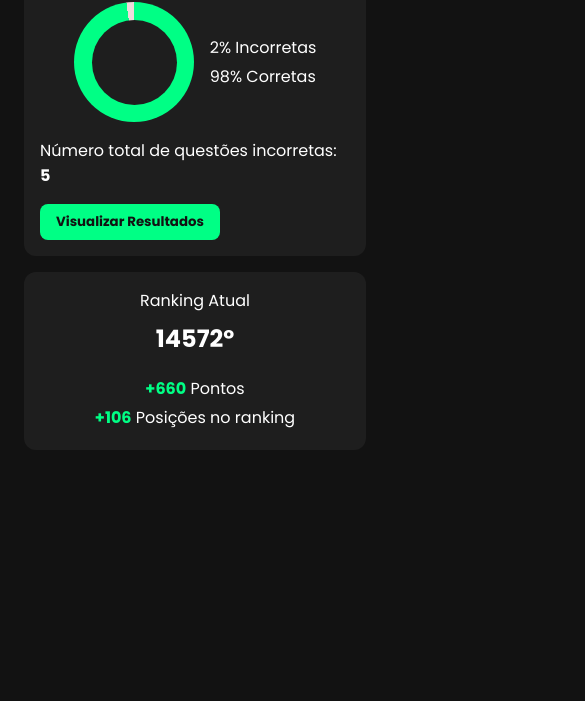
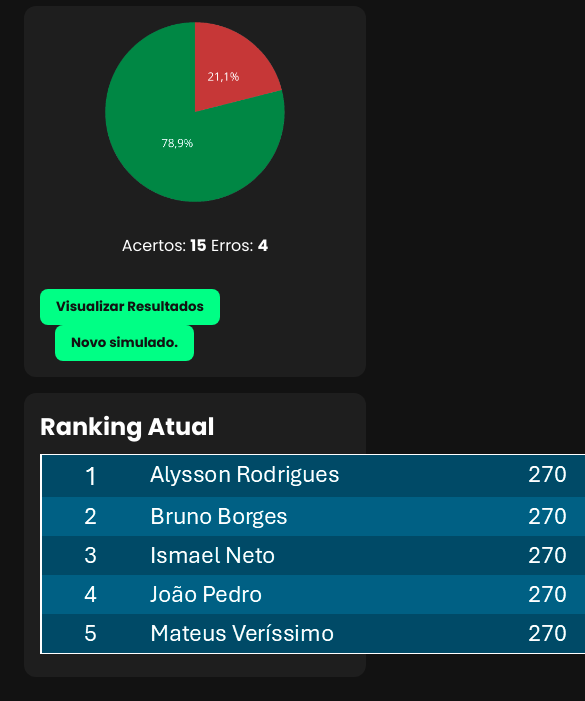
Before and after one commit to ismaelnetodev/projeto_nexo, a plain HTML site: page resultado.html in a window 390 px wide. Shown: the part 542-1243 px from the top of the page, 585 px wide, since content can reach past the window. Before the commit the page ends 1016 px from the top, so only its background shows below. Drawn offline with Linux system fonts and the light colour scheme.

Commit message:
Some design changes

```diff
--- a/index.css
+++ b/index.css
@@ -6,24 +6,34 @@
     font-family: 'Poppins', sans-serif;
 }
 
+html{
+    height: 100%;
+}
+
 body {
-    background-color: #121212;
+    background-color: #2c2d30;
+    background-image: linear-gradient(to right bottom, #909090, #767576, #5c5c5e, #434446, #2c2d30);
+    background-repeat: no-repeat;
+    background-attachment: fixed;
     color: #FFFFFF;
     width: 100vw;
     height: 100vh;
     display: flex;
     flex-direction: row;
     justify-content: center;
+    overflow-x: hidden;
+    scroll-behavior: smooth;
 }
 
 .container{
-    width: 50%;
+    width: 60%;
     height: fit-content;
     border: 1px solid #5c5b5b;
     border-radius: 10px;
     background-color: rgb(105, 105, 104);
     padding: 15px;
     margin-top: 10px;
+
 }
 
 /* Estilização do contêiner principal da questão */
@@ -184,6 +194,11 @@ body {
     transform: scale(1.1);
 }
 
+#next-question-btn a{
+    color: #fff;
+    text-decoration: none;
+}
+
 .end-questions{
     width: 150px;
     height: 50px;
@@ -210,3 +225,102 @@ a:visited{
     color: #FFFFFF;
     text-decoration: none;
 }
+
+/* Configurações responsivas para mobile */
+@media (max-width: 768px) {
+    /* Ajustes gerais */
+    body {
+        flex-direction: column; /* Alinha os elementos verticalmente */
+        padding: 10px;
+        justify-content: flex-start; /* Garante que o conteúdo fique no topo */
+        align-items: center; /* Centraliza horizontalmente */
+    }
+
+    .container {
+        width: 95%; /* Maximiza a largura para dispositivos móveis */
+        margin-top: 20px; /* Adiciona espaço superior */
+        padding: 15px; /* Adiciona espaço interno */
+    }
+
+    /* Ajusta os estilos do contêiner da questão */
+    .question {
+        padding: 15px;
+        margin-bottom: 20px; /* Espaço adicional entre questões */
+    }
+
+    .question h2 {
+        font-size: 1.3rem; /* Ajusta o tamanho do título */
+        text-align: center; /* Centraliza o título para melhor estética */
+    }
+
+    .question p {
+        font-size: 1rem; /* Tamanho mais legível */
+        line-height: 1.6; /* Melhora o espaçamento entre linhas */
+        margin-bottom: 10px;
+    }
+
+    /* Ajuste nas opções de resposta */
+    .answer-options {
+        gap: 10px; /* Espaçamento entre alternativas */
+    }
+
+    .answer-options label {
+        padding: 12px 10px; /* Tamanho confortável */
+        font-size: 1rem; /* Texto mais visível */
+        text-align: left; /* Alinha texto das opções */
+    }
+
+    .answer-options label::before {
+        width: 18px;
+        height: 18px;
+        margin-right: 12px; /* Espaçamento mais equilibrado */
+    }
+
+    /* Botões */
+    #submit-answer-btn,
+    #next-question-btn,
+    .end-questions {
+        width: 100%; /* Largura total para telas pequenas */
+        height: 45px; /* Altura ajustada */
+        margin: 10px 0; /* Espaçamento uniforme entre botões */
+        border-radius: 10px; /* Cantos levemente arredondados */
+    }
+
+    /* Links dentro de botões */
+    .end-questions a {
+        font-size: 1rem; /* Tamanho de fonte ajustado */
+    }
+
+    /* Ajuste nas imagens */
+    .question img,
+    .answer-options img {
+        max-width: 100%; /* Ajusta imagens à largura do container */
+        margin-top: 10px; /* Espaçamento uniforme */
+        height: auto; /* Mantém proporções */
+    }
+
+    /* Alinhar a tabela para exibição fluida */
+    table {
+        font-size: 0.9rem; /* Reduz tamanho da fonte */
+        width: 100%; /* Tabelas se ajustam à largura do container */
+        overflow-x: auto; /* Permite rolagem horizontal */
+        display: block; /* Evita quebra */
+        margin-bottom: 15px; /* Espaçamento entre tabelas */
+    }
+
+    th, td {
+        padding: 10px; /* Padding ajustado */
+        text-align: left; /* Alinha texto dentro das células */
+        white-space: nowrap; /* Evita quebra de texto */
+    }
+
+    /* Espaçamento consistente */
+    th {
+        font-weight: bold; /* Realça cabeçalhos */
+    }
+
+    /* Espaço seguro no topo */
+    header, .container:first-of-type {
+        margin-top: 10px; /* Garante espaço suficiente no topo */
+    }
+}
--- a/style.css
+++ b/resultado.css
@@ -26,13 +26,14 @@ body {
     width: 100%;
     max-width: 1144px;
     color: #FFFFFF;
-    font-size: 12px; /* Ajusta o tamanho da fonte para o padrão */
+    font-size: 18px; /* Ajusta o tamanho da fonte para o padrão */
     font-weight: 600;
     text-align: left;
     margin-left: auto;
     margin-right: auto;
     margin-top: 50px;
     margin-bottom: 0;
+    text-align: center;
 }
 
 /* Navbar horizontal */
@@ -108,19 +109,21 @@ body {
     flex-direction: column;
     align-items: center;
     gap: 16px; /* Espaço entre os containers */
+    flex-wrap: wrap;
 }
 
 /* Primeiro container (Performance) */
 .performance {
-    width: 1144px; /* Largura ajustada */
-    height: 417px; /* Altura ajustada */
+    width: 800px; /* Largura ajustada */
+    height: 300px; /* Altura ajustada */
     display: flex;
-    justify-content: space-between;
+    justify-content: center;
     align-items: center;
     background-color: #1E1E1E;
     border-radius: 12px;
     padding: 24px;
     box-sizing: border-box;
+    flex-direction: column;
 }
 
 /* Conteúdo dentro do primeiro container */
@@ -128,45 +131,42 @@ body {
     display: flex;
     align-items: center;
     gap: 16px;
+    flex-direction: column;
 }
-
-.circle {
-    width: 120px;
-    height: 120px;
-    background: conic-gradient(#00FF85 0% 98%, #EEDBDB 98% 100%);
-    border-radius: 50%;
-    display: flex;
-    justify-content: center;
-    align-items: center;
-    font-size: 20px;
-    font-weight: bold;
-    position: relative;
-}
-
-.circle::after {
-    content: "";
-    position: absolute;
-    top: 18px; /* Ajuste para posicionar o círculo interno */
-    left: 18px;
-    width: 85px; /* Menor que o círculo externo */
-    height: 85px; /* Menor que o círculo externo */
-    background-color: #1E1E1E; /* Cor do fundo (ou transparente se preferir) */
-    border-radius: 50%;
-}
-
-
 
 .chart-info p {
     margin: 4px 0;
 }
 
 .details {
-    text-align: left;
+    text-align: center;
+    margin: 15px 0;
 }
 
 .details p {
     margin-bottom: 16px;
     font-size: 16px;
+    display: inline;
+}
+
+.details .action-btn{
+    display: inline;
+}
+
+.new-questions{
+    background-color: #00FF85;
+    color: #121212;
+    border: none;
+    padding: 8px 16px;
+    font-weight: bold;
+    border-radius: 8px;
+    cursor: pointer;
+    margin-left: 15px;
+}
+
+.new-questions a{
+    color: #121212;
+    text-decoration: none;
 }
 
 .view-results {
@@ -185,34 +185,19 @@ body {
 
 /* Segundo container (Ranking) */
 .ranking {
-    width: 1144px; /* Largura ajustada */
-    height: 271px; /* Altura ajustada */
-    display: flex;
-    justify-content: space-between;
+    width: 800px; /* Largura ajustada */
+    height: 300px; /* Altura ajustada */
     background-color: #1E1E1E;
     border-radius: 12px;
     padding: 24px;
     box-sizing: border-box;
 }
 
-.ranking-left, .ranking-right {
-    text-align: center;
+.ranking h2{
+    margin-bottom: 10px;
 }
 
-.ranking-left h2 {
-    font-size: 32px;
-    margin-top: 8px;
-}
 
-.ranking-right p {
-    font-size: 16px;
-    margin: 4px 0;
-}
-
-.ranking-right span {
-    color: #00FF85;
-    font-weight: bold;
-}
 
 /* Responsividade */
 @media (max-width: 768px) {
--- a/resultado.html
+++ b/resultado.html
@@ -5,7 +5,7 @@
     <meta name="viewport" content="width=device-width, initial-scale=1.0">
     <title>Desempenho do Aluno</title>
     <link href="https://fonts.googleapis.com/css2?family=Poppins:wght@400;600;700&display=swap" rel="stylesheet">
-    <link rel="stylesheet" href="style.css">
+    <link rel="stylesheet" href="resultado.css">
 </head>
 <body>
     <div class="container">
@@ -28,7 +28,7 @@
 
             <div class="user-info">
                 <div class="user-photo-container">
-                    <img src="" alt="Foto do Usuário" class="user-photo">
+                    <img src="assets/imgs/Maxx.png" alt="Foto do Usuário" class="user-photo">
                 </div>
             </div>
 
@@ -44,29 +44,21 @@
             <!-- Seções de desempenho -->
             <section class="performance">
                 <div class="chart">
-                    <div class="circle">
-                        <span>98%</span>
-                    </div>
-                    <div class="chart-info">
-                        <p>2% Incorretas</p>
-                        <p>98% Corretas</p>
-                    </div>
+                    <img src="assets/imgs/graph.png" width="180px">
                 </div>
                 <div class="details">
-                    <p>Número total de questões incorretas: <strong>5</strong></p>
-                    <button class="view-results">Visualizar Resultados</button>
+                    <p>Acertos: <strong>15</strong></p>
+                    <p>Erros: <strong>4</strong></p>
                 </div>
+                    <div class="action-btn">
+                        <button class="view-results">Visualizar Resultados</button>
+                        <button class="new-questions"><a href="index.html">Novo simulado.</a></button>
+                    </div>
             </section>
 
             <section class="ranking">
-                <div class="ranking-left">
-                    <p>Ranking Atual</p>
-                    <h2>14572º</h2>
-                </div>
-                <div class="ranking-right">
-                    <p><span>+660</span> Pontos</p>
-                    <p><span>+106</span> Posições no ranking</p>
-                </div>
+                    <h2>Ranking Atual</h2>
+                    <img src="assets/imgs/table.png" alt="">
             </section>
         </main>
     </div>
```
Also changed, not shown: index.html (+2 -2 lines), assets/imgs/Maxx.png (added), assets/imgs/graph.png (added), assets/imgs/table.png (added).
